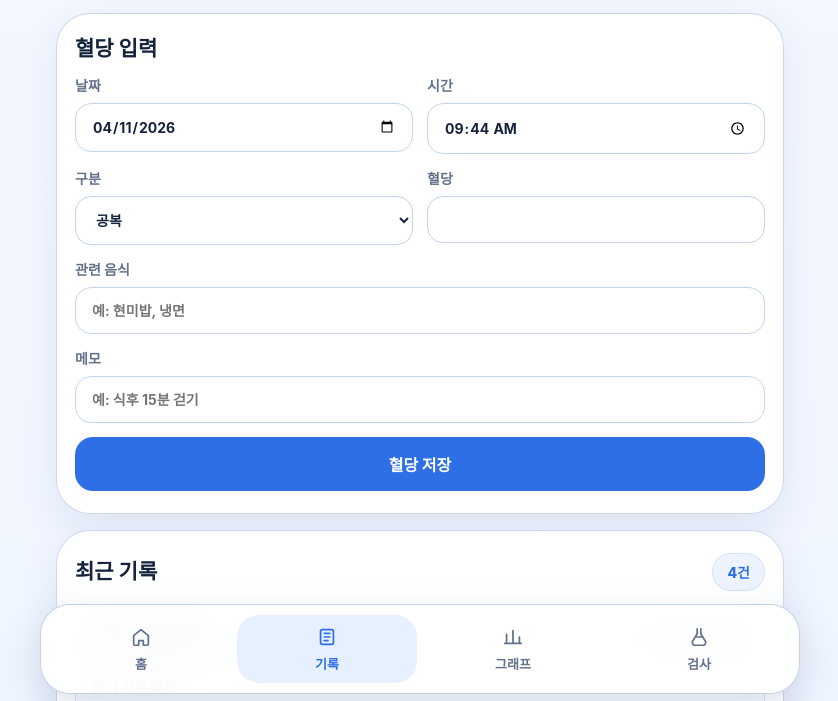
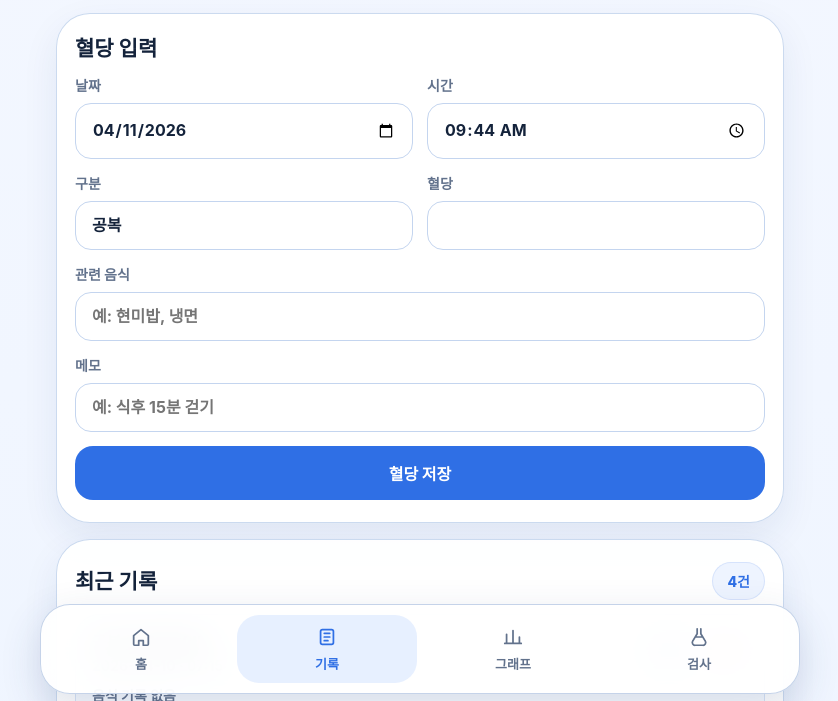
Before and after one commit to plucky775-oss/diabetes, a plain HTML site: page index.html in a window 1280 px wide. Both pictures are taken after a click on the button "오늘 입력". Shown: the part 94-795 px from the top of the page, without its empty margins (220-1058 px from the left). Drawn offline with Linux system fonts and the light colour scheme.

Commit message:
Add files via upload

```diff
--- a/styles.css
+++ b/styles.css
@@ -42,6 +42,13 @@ body {
   overflow-wrap: anywhere;
 }
 
+body,
+input,
+select,
+button {
+  -webkit-text-size-adjust: 100%;
+}
+
 button,
 input,
 select {
@@ -57,6 +64,8 @@ button {
 input,
 select {
   width: 100%;
+  max-width: 100%;
+  min-width: 0;
   margin-top: 8px;
   padding: 14px 16px;
   border-radius: 16px;
@@ -64,6 +73,19 @@ select {
   background: #fff;
   color: var(--text);
   outline: none;
+  appearance: none;
+  -webkit-appearance: none;
+  font-size: 16px;
+  line-height: 1.2;
+}
+
+input[type="date"],
+input[type="time"] {
+  min-height: 56px;
+}
+
+input::-webkit-date-and-time-value {
+  text-align: left;
 }
 
 input:focus,
@@ -74,6 +96,7 @@ select:focus {
 
 label {
   display: block;
+  min-width: 0;
   color: var(--muted);
   font-size: 14px;
   font-weight: 700;
@@ -88,7 +111,7 @@ svg {
 .app-shell {
   max-width: 760px;
   margin: 0 auto;
-  padding: max(18px, env(safe-area-inset-top)) 16px calc(108px + env(safe-area-inset-bottom));
+  padding: max(18px, env(safe-area-inset-top)) 16px calc(168px + env(safe-area-inset-bottom));
 }
 
 .main-content,
@@ -103,6 +126,10 @@ svg {
 
 .view.active {
   display: grid;
+}
+
+.view {
+  padding-bottom: 8px;
 }
 
 .hero-header {
@@ -335,6 +362,10 @@ svg {
   display: grid;
   grid-template-columns: repeat(2, minmax(0, 1fr));
   gap: 14px;
+}
+
+.form-grid > * {
+  min-width: 0;
 }
 
 .form-grid .full {
@@ -580,9 +611,13 @@ svg {
   }
 
   .metric-grid,
-  .metric-grid-small,
+  .metric-grid-small {
+    grid-template-columns: 1fr 1fr;
+    gap: 12px;
+  }
+
   .form-grid {
-    grid-template-columns: 1fr 1fr;
+    grid-template-columns: 1fr;
     gap: 12px;
   }
 
```
